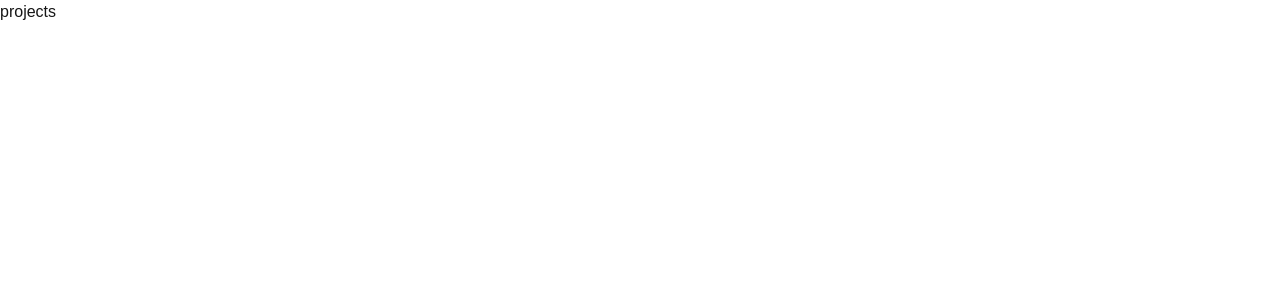
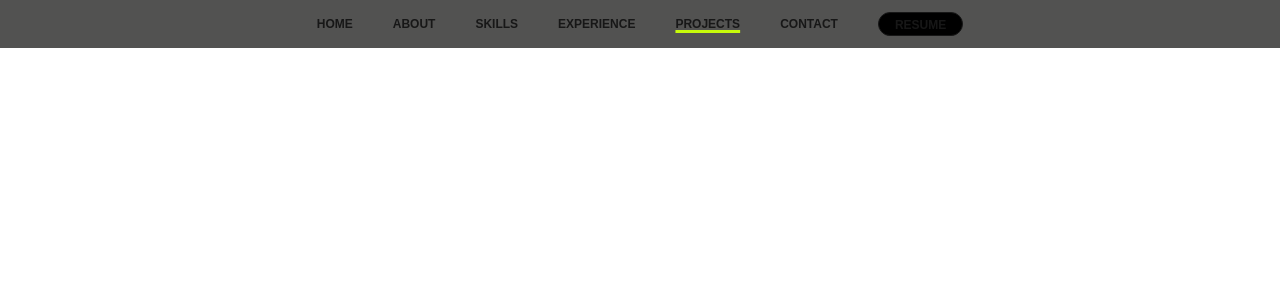
Before and after one commit to megha-56/Portfolio, a Next.js app: page /projects in a window 1280 px wide. Shown: the top 300 px of the page. Built offline with nearby package versions, Linux system fonts and the light colour scheme.

Commit message:
Added projects Page

```diff
--- a/src/app/experience/page.jsx
+++ b/src/app/experience/page.jsx
@@ -40,6 +40,7 @@ const Experience=()=>{
             </div>
 
 
+
         </div>
 
 
--- a/src/app/projects/page.jsx
+++ b/src/app/projects/page.jsx
@@ -1,7 +1,21 @@
 "use client";
+import { useRouter } from 'next/navigation';
+import { usePathname } from "next/navigation";
 const Projects=()=>{
+    const router = useRouter()
+    const pathname = usePathname();
     return(
-        <h1>projects</h1>
+       <div className=" flex flex-col items-center min-h-screen w-full bg-white gap-5" >
+            <div className="h-12 flex justify-center gap-10 text-xs font-bold w-screen bg-[#525251] ">
+              <button onClick={()=>{router.push('/home')}} className={pathname === "/home" ? "underline decoration-3 decoration-[#c6fa0a]" : ""}>HOME</button>
+              <button onClick={()=>{router.push('/about')}} className={pathname === "/about" ? "underline decoration-3 decoration-[#c6fa0a]" : ""} >ABOUT</button>
+              <button onClick={()=>(router.push('/skills'))} className={pathname === "/skills" ? "underline decoration-3 decoration-[#c6fa0a]" : ""}>SKILLS</button>
+              <button onClick={()=>{router.push('/experience')}}  className={pathname === "/experience" ? "underline decoration-3 decoration-[#c6fa0a]" : ""}>EXPERIENCE</button>
+              <button onClick={()=>{router.push('/projects')}}  className={pathname === "/projects" ? "underline decoration-3 decoration-[#c6fa0a]" : ""}>PROJECTS</button>
+              <button onClick={()=>{router.push('/contact')}}  className={pathname === "/contact" ? "underline decoration-3 decoration-[#c6fa0a]" : ""}>CONTACT</button>
+              <button  className='flex border bg-black rounded-2xl h-[50%] px-4 py-1 mt-3'>RESUME</button>
+        </div>
+        </div>
     )
 }
 export default Projects
```
